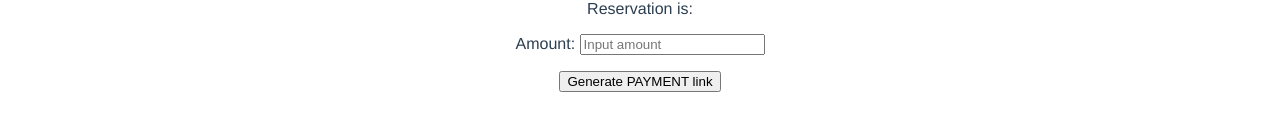
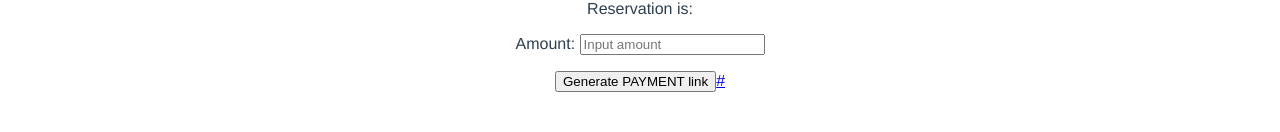
Before and after one commit to KitesAir/rdp-cb-poc, a Vue app: page /other-payment in a window 1280 px wide. Shown: the part 168-300 px from the top of the page. Built offline with nearby package versions, Linux system fonts and the light colour scheme.

Commit message:
Update OtherPayment.vue

```diff
--- a/src/views/OtherPayment.vue
+++ b/src/views/OtherPayment.vue
@@ -11,7 +11,7 @@
   <p>Reservation is: {{ reservationId }}</p>
   <p>Amount: <input v-model="amount" placeholder="Input amount"></p>
   <button v-on:click="postPayment()">Generate PAYMENT link</button>
-  <a v-bind:href="paymentLink"></a>
+  <a v-bind:href="paymentLink">{{paymentLink}}</a>
 </div>
   </div>
 </template>
@@ -24,7 +24,7 @@ export default {
           reservationId: '',
           detail: '',
           amount: '',
-          paymentLink: '',
+          paymentLink: '#',
       }
   },
   methods: {
@@ -40,7 +40,7 @@ export default {
     postPayment(){
       this.axios({
         method: 'post',
-        url: 'https://rdp-cb.herokuapp.com//genPaymentPage',
+        url: 'https://rdp-cb.herokuapp.com/genPaymentPage',
         data: {
           reservationId: this.reservationId,
           amount: this.amount
```
